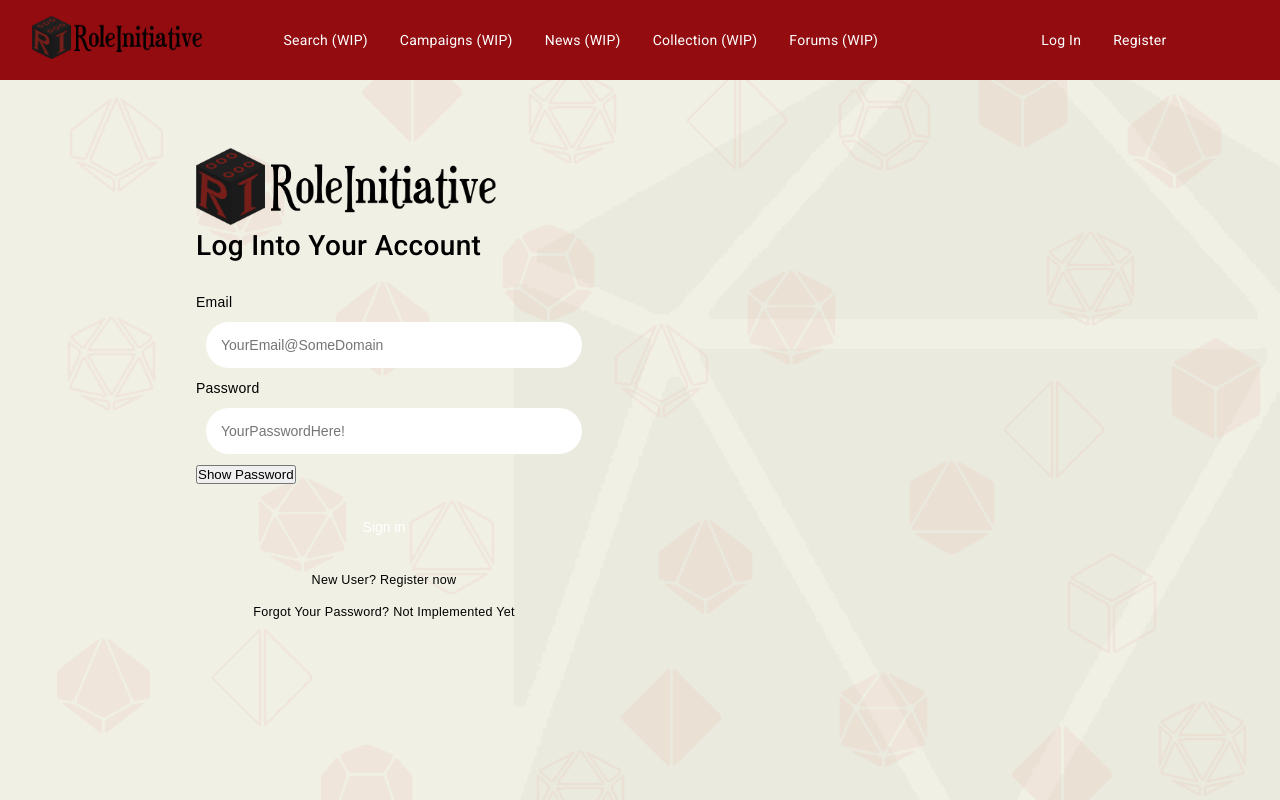
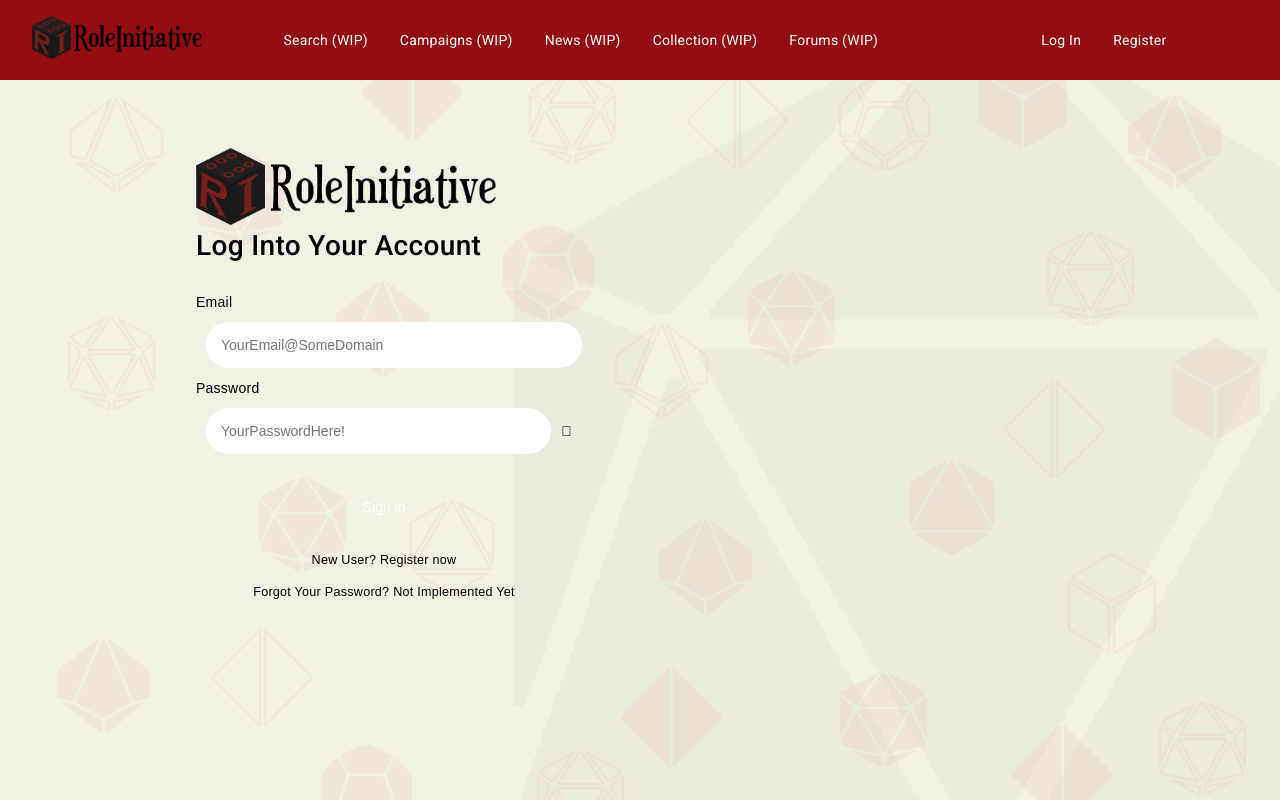
Before and after one commit to Sahmuraii/RoleInitative, an Angular app in the folder frontend/: page /login in a window 1280 px wide. Built offline with nearby package versions, Linux system fonts and the light colour scheme.

Commit message:
Changed login to have 'eye' password revealer

```diff
--- a/frontend/src/app/components/login/login.component.css
+++ b/frontend/src/app/components/login/login.component.css
@@ -166,3 +166,25 @@
     color: red;
     margin-top: 10px;
 }
+
+.input-container {
+  position: relative;
+  display: flex;
+  align-items: center;
+}
+
+.input-field {
+  width: 100%;
+  padding-right: 40px; /* Space for the icon */
+}
+
+.eye-icon {
+  position: absolute;
+  right: 10px;
+  cursor: pointer;
+  color: #666;
+}
+
+.eye-icon:hover {
+  color: #333;
+}
--- a/frontend/src/app/components/login/login.component.html
+++ b/frontend/src/app/components/login/login.component.html
@@ -21,20 +21,27 @@
         </div>
 
         <!-- Password input -->
-        <div class="form-group">
+        <div class="form-group password-group">
           <label for="password">Password</label>
+          <div class="input-container">
             <input
               formControlName="password"
               class="input-field"
               [type]="showPassword ? 'text' : 'password'"
               placeholder="YourPasswordHere!"
             />
+            <i
+              class="fa"
+              [ngClass]="showPassword ? 'fa-eye-slash' : 'fa-eye'"
+              (click)="togglePasswordVisibility()"
+              matTooltip="{{ passwordTooltip }}"
+              #tooltip="matTooltip"
+              (mouseenter)="tooltip.show()">
+            </i>
+          </div>
           <div *ngIf="loginForm.get('password')?.errors && loginForm.get('password')?.touched" class="error-messages">
             <div *ngIf="loginForm.get('password')?.errors?.['required']" class="text-danger">Password is required.</div>
           </div>
-          <button type="button" (click)="togglePasswordVisibility()">
-            {{ showPassword ? 'Hide' : 'Show' }} Password
-          </button>
         </div>
 
         <button class="auth-button" type="submit" [disabled]="loginForm.invalid">Sign in</button>
--- a/frontend/src/app/components/login/login.component.ts
+++ b/frontend/src/app/components/login/login.component.ts
@@ -4,12 +4,14 @@
 import { CommonModule } from '@angular/common';
 import { Router } from '@angular/router';
 import { AuthService } from '../../services/auth.service';
+import { MatTooltipModule } from '@angular/material/tooltip';
+import { MatButtonModule } from '@angular/material/button';
 
 @Component({
   selector: 'app-login',
   templateUrl: './login.component.html',
   standalone: true,
-  imports: [CommonModule, ReactiveFormsModule],
+  imports: [CommonModule, ReactiveFormsModule, MatButtonModule, MatTooltipModule],
   styleUrls: ['./login.component.css']
 })
 export class LoginComponent {
@@ -27,8 +29,15 @@
     });
   }
 
+  passwordTooltip = 'Reveal Password';
+
   togglePasswordVisibility() {
     this.showPassword = !this.showPassword;
+    this.passwordTooltip = this.showPassword ? 'Hide Password' : 'Reveal Password';
+  }
+
+  getPasswordVisibility() {
+    return this.showPassword
   }
 
   onSubmit() {
```
Lines whose indentation alone changed are shown as unchanged.
